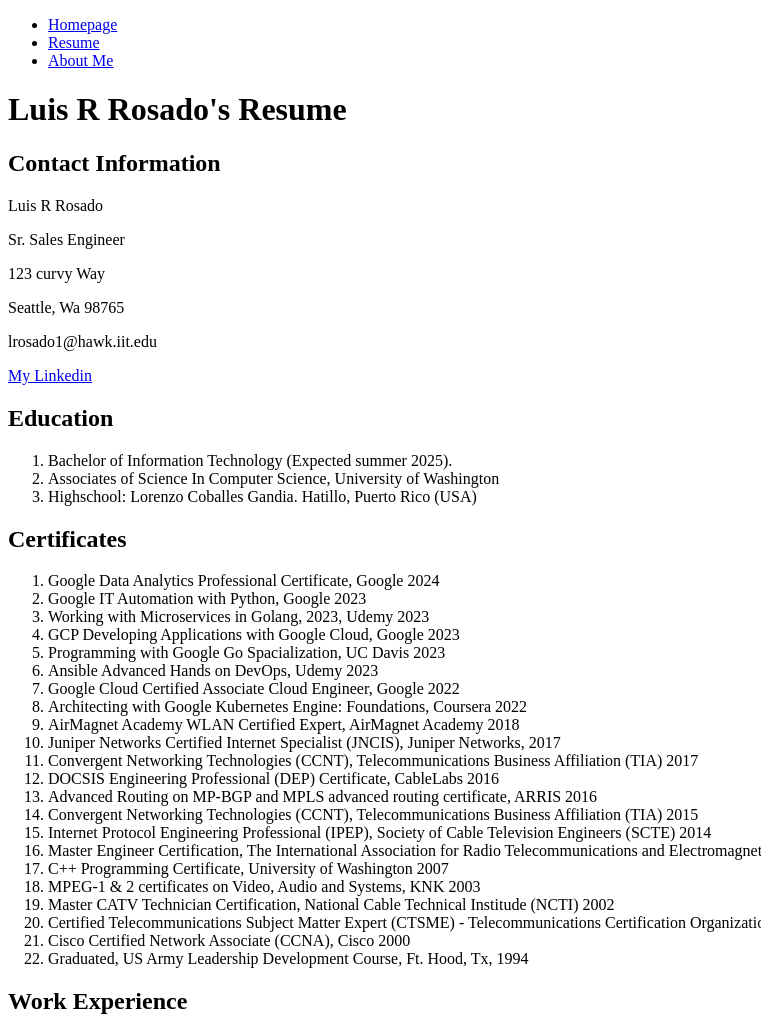
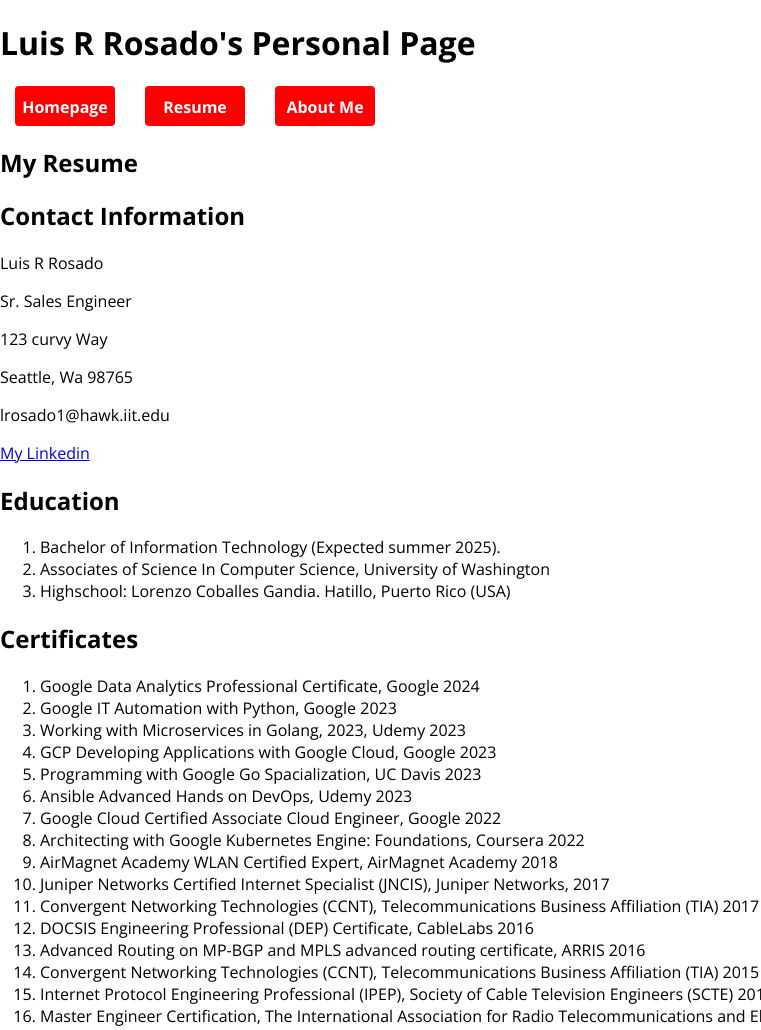
Before and after one commit to number1pride/webdev_project_two, a plain HTML site: page resume.html in a window 1280 px wide. Shown: the top 1030 px of the page, without its empty margins (0-761 px from the left). Drawn offline with nearby package versions, Linux system fonts and the light colour scheme.

Commit message:
updated headings in css

```diff
--- a/css/style.css
+++ b/css/style.css
@@ -2,8 +2,6 @@
 
 .open-sans-osans {
     font-family: "Open Sans", sans-serif;
-    /* This css validation tool trows an error here */
-    /* font-optical-sizing: auto; */
     font-weight: 400;
     font-style: normal;
     font-variation-settings:
@@ -15,3 +13,37 @@
     padding: 0;
     font-family: "Open Sans", sans-serif;
 }
+
+nav#horz1 ul {
+    list-style-type: none;
+    padding: 0;
+    margin: 0;
+    overflow: hidden;
+}
+
+nav#horz1 ul li {
+    float: left;
+    margin: 0 15px;
+}
+
+nav#horz1 ul li a {
+    display: block;
+    background-color: red;
+    color: #fff;
+    font-weight: bold;
+    text-decoration: none;
+    text-align: center;
+    width: 100px;
+    padding: 10px 0px 8px 0px;
+    border-radius: 4px;
+}
+
+nav#horz1 ul li a:hover {
+    background-color: #800;
+    color: yellow;
+    border-radius: 20px;
+}
+
+.clear {
+    clear: both;
+}
--- a/resume.html
+++ b/resume.html
@@ -3,13 +3,18 @@
 
 <head>
   <meta charset="utf-8">
-  <!-- <meta name="viewport" content="width=device-width, initial-scale=1.0"> -->
   <title>Resume</title>
+  <link rel="preconnect" href="https://fonts.googleapis.com">
+  <link rel="preconnect" href="https://fonts.gstatic.com" crossorigin>
+  <link href="https://fonts.googleapis.com/css2?family=Open+Sans:ital,wght@0,300..800;1,300..800&display=swap"
+    rel="stylesheet">
+  <link rel="stylesheet" type="text/css" href="css/style.css">
 </head>
 
-<body>
+<body class="open-sans-osans">
   <header>
-    <nav>
+    <h1>Luis R Rosado's Personal Page</h1>
+    <nav id="horz1">
       <ul>
         <li><a href="index.html">Homepage</a></li>
         <li><a href="resume.html">Resume</a></li>
@@ -17,7 +22,7 @@
       </ul>
     </nav>
   </header>
-  <h1>Luis R Rosado's Resume</h1>
+  <h2>My Resume</h2>
   <section id="pinfo">
     <h2>Contact Information</h2>
     <p>Luis R Rosado</p>
```
Also changed, not shown: aboutme.html (+8 -3 lines), index.html (+4 -3 lines).
